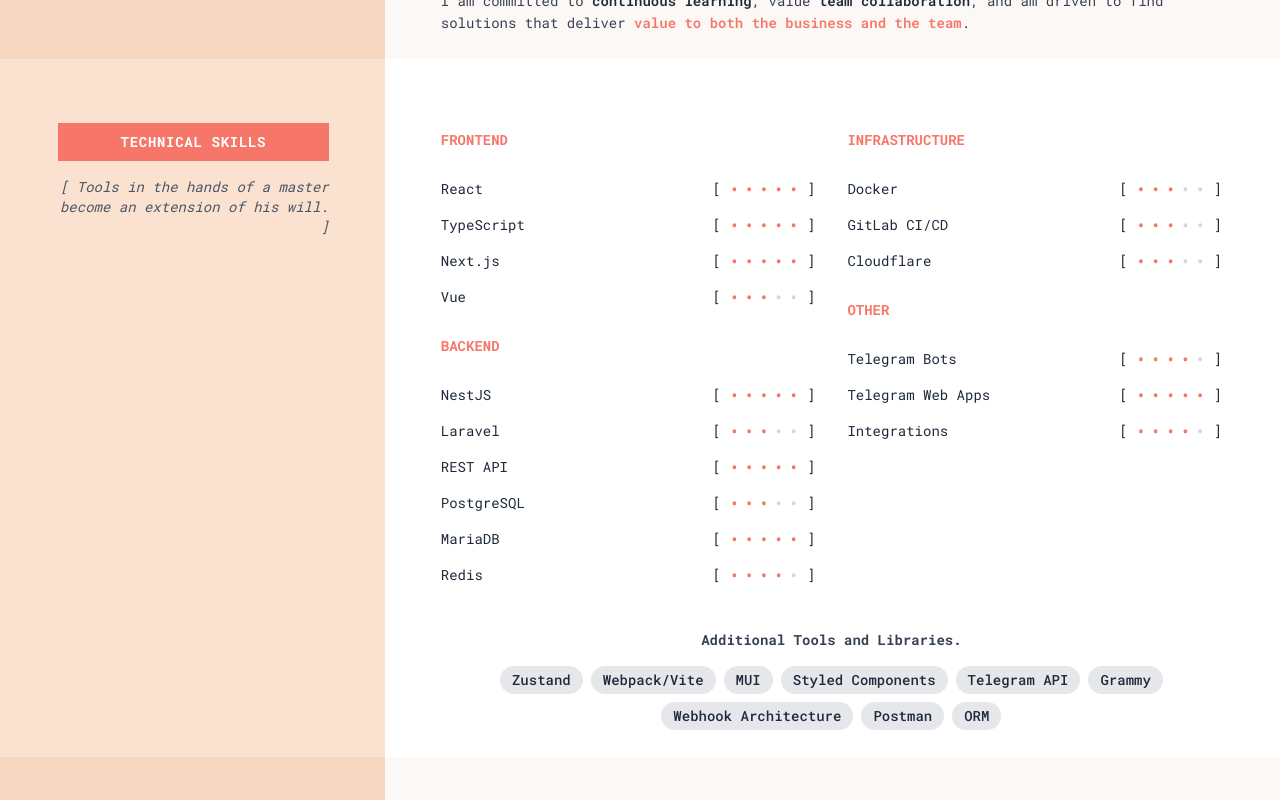
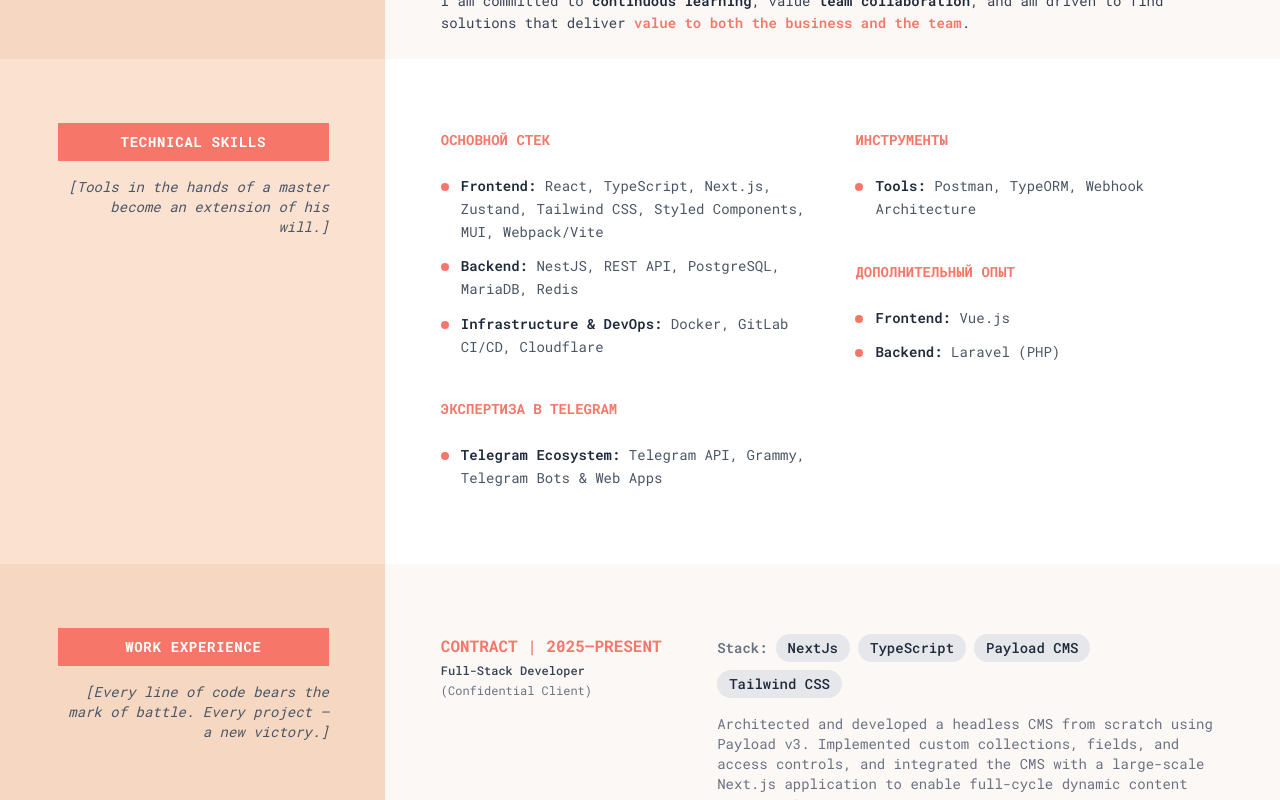
Before and after one commit to devforthewin/folio-metrics, a Next.js app: page /en in a window 1280 px wide. Shown: the part 1080-1880 px from the top of the page. Built offline with nearby package versions, Linux system fonts and the light colour scheme.

Commit message:
refactor(content): rewrite skills section and update styles

```diff
--- a/src/app/(admin)/admin/SignOutButton.tsx
+++ /dev/null
@@ -1,14 +0,0 @@
-'use client'
-
-import { signOut } from 'next-auth/react'
-
-export default function SignOutButton() {
-  return (
-    <button
-      onClick={() => signOut({ callbackUrl: '/' })} // Logout and redirect to main
-      className="rounded-md bg-red-500 px-4 py-2 font-semibold text-white transition-colors hover:bg-red-600"
-    >
-      Выйти
-    </button>
-  )
-}
--- a/src/components/common/SectionHeader.tsx
+++ b/src/components/common/SectionHeader.tsx
@@ -39,7 +39,7 @@
         >
           {title}
         </h2>
-        <blockquote className="text-sm text-gray-600 mt-3 sm:mt-4 font-normal italic">[ {subtitle} ]</blockquote>
+        <blockquote className="text-sm text-gray-600 mt-3 sm:mt-4 font-normal italic">[{subtitle}]</blockquote>
       </div>
     </div>
   )
--- a/src/components/sections/Hero.tsx
+++ b/src/components/sections/Hero.tsx
@@ -65,7 +65,7 @@
                 lg:text-left
                 "
             >
-              <span className="text-[1.2rem] sm:text-[1.4rem] text-gray-800 pb-3">[{t('smallTitle')}]</span>
+              <span className="text-[1rem] sm:text-[1.2rem] text-gray-600 pb-3">[{t('smallTitle')}]</span>
               <span
                 className="
                   font-bold uppercase block
@@ -87,7 +87,7 @@
               <h2
                 className="
                     text-sm sm:text-base
-                    text-[#455B84] font-normal
+                    text-gray-800 font-normal
                     text-center lg:text-left
                     max-w-[600px]
                     mb-4 sm:mb-8 md:mb-7
--- a/src/components/sections/TechnicalSkills.tsx
+++ b/src/components/sections/TechnicalSkills.tsx
@@ -3,22 +3,13 @@
 import { useTranslations } from 'next-intl'
 
 import SectionHeader from '@/components/common/SectionHeader'
-import SkillBar from '@/components/ui/SkillBar'
+import { skillsData } from '@/data/skillsData'
 
 export default function TechnicalSkills() {
   const t = useTranslations('TechnicalSkills')
 
-  const additionalSkills = [
-    'Zustand',
-    'Webpack/Vite',
-    'MUI',
-    'Styled Components',
-    'Telegram API',
-    'Grammy',
-    'Webhook Architecture',
-    'Postman',
-    'ORM',
-  ]
+  const leftCategories = skillsData.filter((c) => c.side === 'left')
+  const rightCategories = skillsData.filter((c) => c.side === 'right')
 
   return (
     <section className="flex w-full text-gray-700 relative">
@@ -28,52 +19,62 @@
       <div className="w-full z-10 max-w-[1276px] mx-auto flex flex-col lg:flex-row h-full">
         {/* Left Part */}
         <SectionHeader
-          title={t('leftTitle')} subtitle={t('leftSubtitle')}
-          theme="cream" />
+          title={t('leftTitle')}
+          subtitle={t('leftSubtitle')}
+          theme="cream"
+        />
 
         {/* Right */}
         <div
           className="bg-[#FFFFFF] flex-1 flex flex-col pt-[1.75rem] px-[1.75rem] lg:pt-[4.375rem] lg:pb-[1.6625rem] md:pt-[1.75rem] md:pb-[1.4rem] md:px-[3.5rem]">
-          <div className="grid grid-cols-1 md:grid-cols-2 sm:grid-cols-2 gap-8">
+          <div className="grid grid-cols-1 md:grid-cols-2 gap-x-12 gap-y-10 mb-12">
             {/* Left Column */}
-            <div>
-              <h3 className="text-md font-bold mb-4 uppercase text-[#F67769]">{t('frontTitle')}</h3>
-              <SkillBar name="React" level={5} />
-              <SkillBar name="TypeScript" level={5} />
-              <SkillBar name="Next.js" level={5} />
-              <SkillBar name="Vue" level={3} />
-
-              <h3 className="text-md font-bold mt-6 mb-4 uppercase text-[#F67769]">{t('backTitle')}</h3>
-              <SkillBar name="NestJS" level={5} />
-              <SkillBar name="Laravel" level={3} />
-              <SkillBar name="REST API" level={5} />
-              <SkillBar name="PostgreSQL" level={3} />
-              <SkillBar name="MariaDB" level={5} />
-              <SkillBar name="Redis" level={4} />
+            <div className="space-y-10 order-1">
+              {leftCategories.map((category) => (
+                <section key={category.category}>
+                  <h3 className="text-md font-bold mb-4 uppercase text-[#F67769]">
+                    {category.category}
+                  </h3>
+                  <ul className="space-y-3">
+                    {category.groups.map((group) => (
+                      <li
+                        key={group.groupName}
+                        className="flex items-start text-sm text-gray-800 leading-relaxed"
+                      >
+                        <span className="h-2 w-2 bg-[#F67769] rounded-full mr-3 shrink-0 mt-2"></span>
+                        <span className="text-gray-600">
+                        <span className="font-semibold text-gray-800">{group.groupName}:</span>{' '}
+                          {group.skills.join(', ')}
+                        </span>
+                      </li>
+                    ))}
+                  </ul>
+                </section>
+              ))}
             </div>
 
             {/* Right Col */}
-            <div>
-              <h3 className="text-md font-bold mb-4 uppercase text-[#F67769]">{t('infraTitle')}</h3>
-              <SkillBar name="Docker" level={3} />
-              <SkillBar name="GitLab CI/CD" level={3} />
-              <SkillBar name="Cloudflare" level={3} />
-
-              <h3 className="text-md font-bold mt-6 mb-4 uppercase text-[#F67769]">{t('otherTitle')}</h3>
-              <SkillBar name="Telegram Bots" level={4} />
-              <SkillBar name="Telegram Web Apps" level={5} />
-              <SkillBar name="Integrations" level={4} />
-            </div>
-          </div>
-
-          {/*Block Additinal Skills*/}
-          <div className="mt-8">
-            <h3 className="w-full text-center text-md font-bold">{t('addTitle')}</h3>
-            <div className="flex flex-wrap justify-center gap-2 mt-4">
-              {additionalSkills.map((skill) => (
-                <span key={skill} className="bg-gray-200 text-gray-800 text-sm font-medium px-3 py-1 rounded-full">
-                  {skill}
-                </span>
+            <div className="space-y-10 order-2">
+              {rightCategories.map((category) => (
+                <section key={category.category}>
+                  <h3 className="text-md font-bold mb-4 uppercase text-[#F67769]">
+                    {category.category}
+                  </h3>
+                  <ul className="space-y-3">
+                    {category.groups.map((group) => (
+                      <li
+                        key={group.groupName}
+                        className="flex items-start text-sm text-gray-800 leading-relaxed"
+                      >
+                        <span className="h-2 w-2 bg-[#F67769] rounded-full mr-3 shrink-0 mt-2"></span>
+                        <span className="text-gray-600">
+                        <span className="font-semibold text-gray-800">{group.groupName}:</span>{' '}
+                          {group.skills.join(', ')}
+                        </span>
+                      </li>
+                    ))}
+                  </ul>
+                </section>
               ))}
             </div>
           </div>
--- /dev/null
+++ b/src/data/skillsData.ts
@@ -0,0 +1,59 @@
+import { SkillCategory } from '@/types/types'
+
+export const skillsData: SkillCategory[] = [
+  {
+    category: 'Основной стек',
+    side: 'left',
+    groups: [
+      {
+        groupName: 'Frontend',
+        skills: [
+          'React',
+          'TypeScript',
+          'Next.js',
+          'Zustand',
+          'Tailwind CSS',
+          'Styled Components',
+          'MUI',
+          'Webpack/Vite',
+        ],
+      },
+      {
+        groupName: 'Backend',
+        skills: ['NestJS', 'REST API', 'PostgreSQL', 'MariaDB', 'Redis'],
+      },
+      {
+        groupName: 'Infrastructure & DevOps',
+        skills: ['Docker', 'GitLab CI/CD', 'Cloudflare'],
+      },
+    ],
+  },
+  {
+    category: 'Экспертиза в Telegram',
+    side: 'left',
+    groups: [
+      {
+        groupName: 'Telegram Ecosystem',
+        skills: ['Telegram API', 'Grammy', 'Telegram Bots & Web Apps'],
+      },
+    ],
+  },
+  {
+    category: 'Инструменты',
+    side: 'right',
+    groups: [
+      {
+        groupName: 'Tools',
+        skills: ['Postman', 'TypeORM', 'Webhook Architecture'],
+      },
+    ],
+  },
+  {
+    category: 'Дополнительный опыт',
+    side: 'right',
+    groups: [
+      { groupName: 'Frontend', skills: ['Vue.js'] },
+      { groupName: 'Backend', skills: ['Laravel (PHP)'] },
+    ],
+  },
+]
--- a/src/messages/ru.json
+++ b/src/messages/ru.json
@@ -5,7 +5,7 @@
     "language": "EN"
   },
   "Hero": {
-    "smallTitle": "JS-разработчик",
+    "smallTitle": "Full-stack Software Engineer",
     "title": "Таня Арбуз",
     "description": "Разрабатываю масштабируемые модульные системы, уделяя особое внимание архитектуре, чистому коду и итеративной разработке. К решению задач подхожу с ответственностью за конечный результат, постоянно ищу возможности для улучшения продукта и технических процессов, превращая сложные вызовы в надежные и работающие решения.",
     "descriptionMobile": "Разрабатываю масштабируемые модульные системы, уделяя особое внимание архитектуре, чистому коду и итеративной разработке."
@@ -13,7 +13,7 @@
   "AboutMe": {
     "leftTitle": "Обо мне",
     "leftSubtitle": "Воин не хвастается — он просто знает, на что способен.",
-    "description1": "<highlight>JS-разработчик</highlight> с <highlight>опытом более 4 лет</highlight>. Специализируюсь на <secondary>веб-приложениях и Telegram-ботах</secondary>. Уверенно работаю как с фронтендом, так и с бэкендом, создавая <highlight>гибкие и масштабируемые решения.</highlight>",
+    "description1": "<highlight>Full-stack Software Engineer</highlight> с <highlight>опытом в веб-разработке более 4 лет</highlight>. Специализируюсь на создании <secondary>масштабируемых веб-приложений на React/Nest.js и интеграционных решений, включая Telegram-ботов</secondary>. Уверенно работаю с полным циклом разработки, <secondary>от фронтенда до настройки CI/CD</secondary>.",
     "description2_title": "Мои ключевые приоритеты:",
     "description2_item1": "Надёжность архитектуры",
     "description2_item2": "Удобство для пользователя",
@@ -86,7 +86,7 @@
     "copyright": "© 2025 Tanya Arbuz. Все права защищены."
   },
   "Common": {
-    "smallTitle": "JS-разработчик",
+    "smallTitle": "Full-stack Software Engineer",
     "title": "Таня Арбуз",
     "location": "Локация",
     "or": "Кишинёв",
--- a/src/types/types.ts
+++ b/src/types/types.ts
@@ -7,3 +7,15 @@
   description: string
   result: string
 }
+
+//Technical Skills
+export interface SkillGroup {
+  groupName: string;
+  skills: string[];
+}
+
+export interface SkillCategory {
+  category: string;
+  side: 'left' | 'right';
+  groups: SkillGroup[];
+}
```
